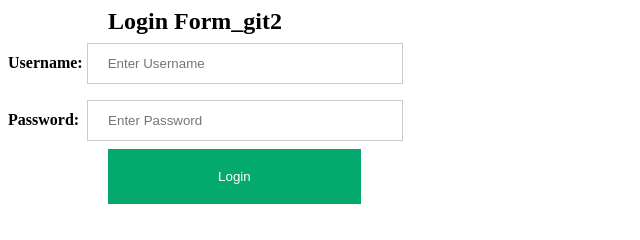
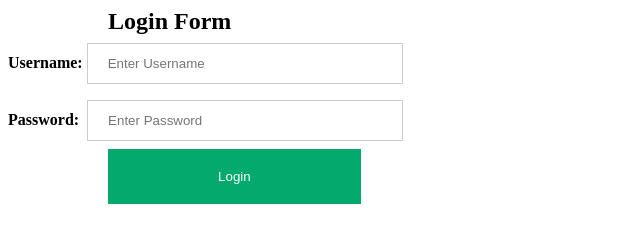
Before and after one commit to garipi82/farmacia, a plain HTML site: page forms/login.html in a window 1280 px wide. Shown: the full height of the page, 0-640 px from the left. Drawn offline with Linux system fonts and the light colour scheme.

Commit message:
Update login.html

```diff
--- a/forms/login.html
+++ b/forms/login.html
@@ -6,7 +6,7 @@
         <title>Login</title>
     </head>
     <body>
-        <h2 style="margin: 0px 0px 0px 100px;">Login Form_git2</h2>
+        <h2 style="margin: 0px 0px 0px 100px;">Login Form</h2>
         <form action="../index.html" method="post">
             <div>
                 <label for="username"><b>Username:</b></label>
```
